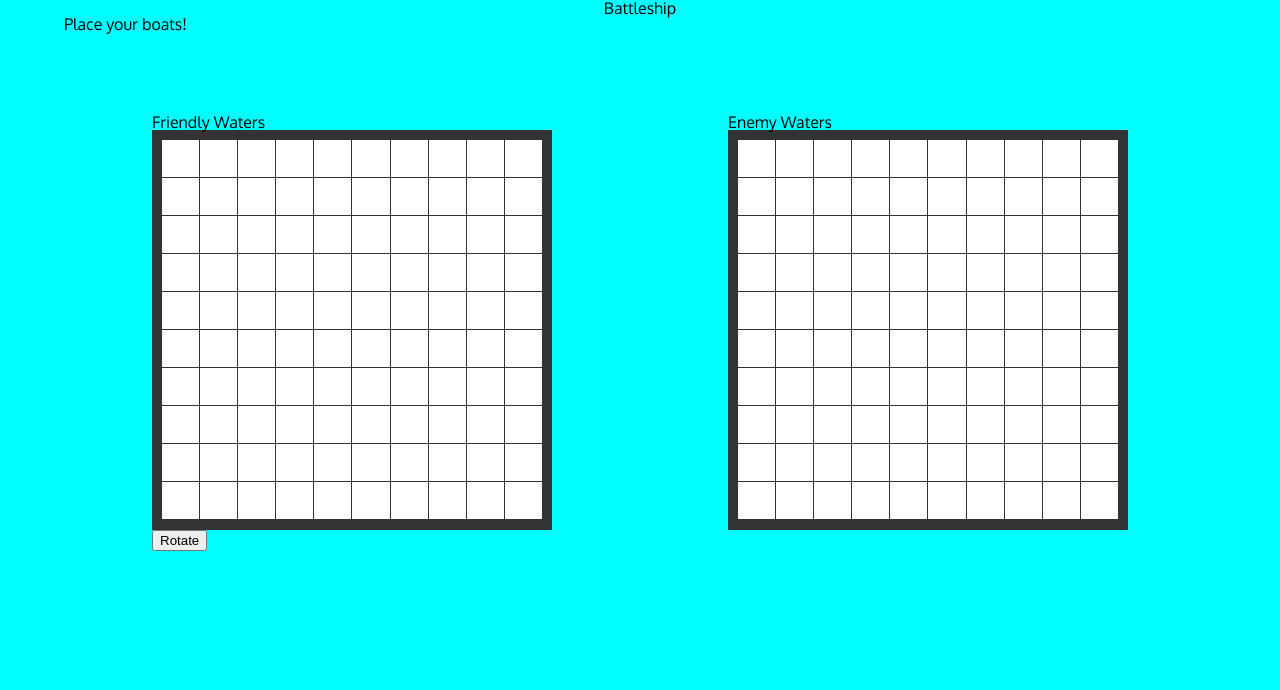
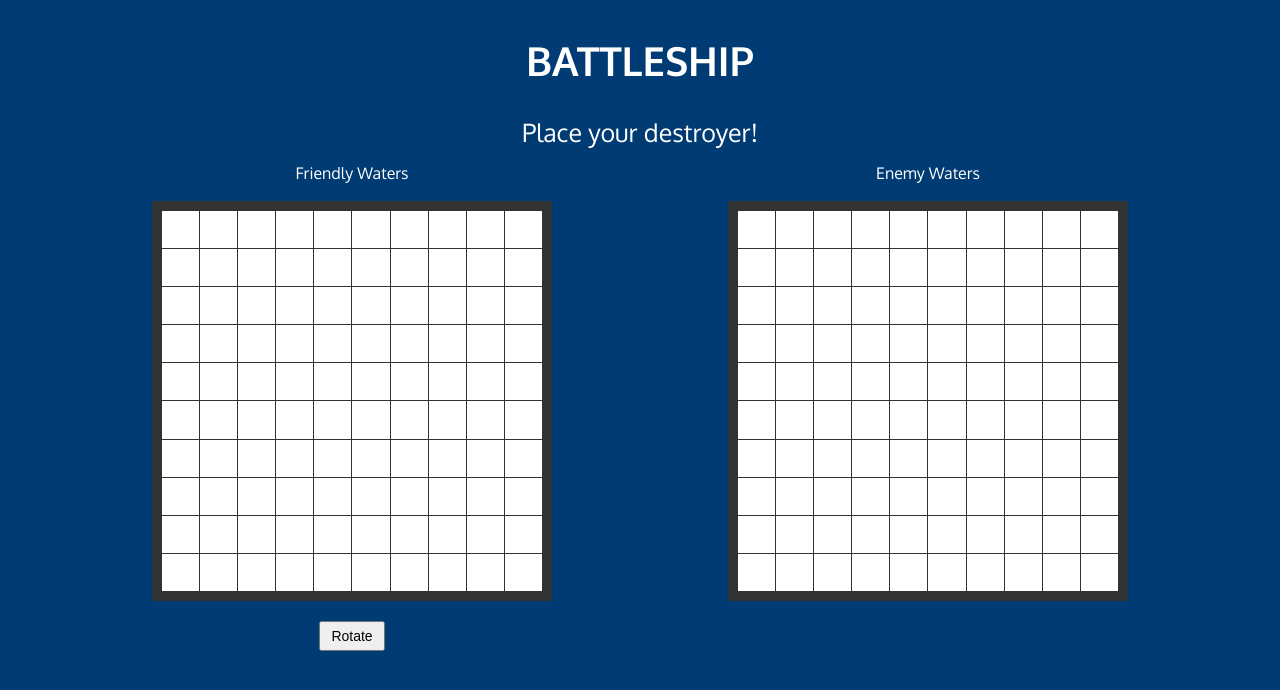
Before and after one commit to meleongg/battleship, a website built with webpack: page dist/index.html in a window 1280 px wide. Built offline with nearby package versions, Linux system fonts and the light colour scheme.

Commit message:
finished cleaning up UI

```diff
--- a/src/dom/detect.js
+++ b/src/dom/detect.js
@@ -65,6 +65,7 @@ const detectController = (() => {
             removeSquareHovers();
             if (logicController.stillPlacingHumanShips()) {
                 const shipName = logicController.getCurrentShipPlacement();
+                displayController.renderStatus(`Place your ${shipName}!`);
 
                 const squareName = square.id;
                     const boardName = displayController.getBoardName(squareName);
--- a/src/dom/display.js
+++ b/src/dom/display.js
@@ -1,5 +1,6 @@
 import { detectController } from "./detect";
 import { logicController } from "./dom.logic";
+import logo from "../images/battleship.png";
 
 const status = document.getElementById("status-message");
 const yourBoard = document.getElementById("your-board");
@@ -7,6 +8,9 @@ const aiBoard = document.getElementById("ai-board");
 
 const rotate = document.getElementById("rotate-btn");
 const reset = document.getElementById("reset-btn");
+
+const icon = document.getElementById("icon");
+icon.href = logo;
 
 const BOARD_SIDE = 10;
 
@@ -22,7 +26,6 @@ const displayController = (() => {
     const hideResetBtn = () => {
         reset.style.display = "none";
     }
-    // hideResetBtn();
 
     const renderStatus = (text) => {
         status.innerText = text;
--- a/src/dom/dom.logic.js
+++ b/src/dom/dom.logic.js
@@ -212,7 +212,7 @@ const logicController = (() => {
         }
 
         if (!checkGameOver()) {
-            displayController.renderStatus("It's your turn!");
+            displayController.renderStatus("It's your turn to attack!");
         }
 
         return false;
@@ -273,14 +273,14 @@ const logicController = (() => {
         humanPlayer.setTurn(true);
         aiPlayer.setTurn(false);
 
-        displayController.renderStatus("Place your boats!");
+        displayController.renderStatus("Place your destroyer!");
         displayController.renderRotateBtn();
         displayController.hideResetBtn();
 
         const humanBoard = humanPlayer.getBoard();
         const aiBoard = aiPlayer.getBoard();
 
-        _fillBoard(aiBoard);
+        _fillAiBoard(aiBoard);
 
         displayController.renderBoards(humanBoard, aiBoard);
     }
--- a/src/styles/styles.css
+++ b/src/styles/styles.css
@@ -1,14 +1,34 @@
 body {
     font-family: 'Oxygen', sans-serif;
-    background-color: aqua;
-    display: flex;
-    flex-direction: column;
-    align-items: center;
+    background-color: #003B73;
+    display: grid;
+    row-gap: 40px;
+    justify-content: center;
+    align-content: center;
+    color: #FFF;
+}
+
+header {
+    padding-top: 40px;
+}
+
+nav {
+    text-align: center;
+}
+
+#title {
+    font-size: 40px;
+    font-weight: 700;
+}
+
+#status-message {
+    font-size: 25px;
+    text-align: center;
 }
 
 #boards {
     width: 90vw;
-    height: 600px;
+    /* height: 600px; */
     display: grid;
     grid-template-columns: repeat(2, 1fr);
     justify-items: center;
@@ -29,10 +49,34 @@ body {
     align-content: center;
 }
 
-/* #ai-board .square:hover:not(.shot-before):not(.miss) {
+.board-container {
+    display: flex;
+    flex-direction: column;
+    justify-items: center;
+    align-items: center;
+}
+
+.waters-title {
+    padding: 20px 0 20px 0;
+}
+
+#rotate-btn-container {
+    padding: 20px 0 20px 0;
+}
+
+#rotate-btn, #reset-btn {
+    font-size: 14px;
+    padding: 5px 10px;
+}
+
+#reset-game {
+    display: flex;
+    justify-content: center;
+}
+
+button:hover {
     cursor: pointer;
-    background-color: #808080;
-} */
+}
 
 .square {
     background-color: #FFF;
```
Also changed, not shown: dist/index.html, dist/main.js, src/images/battleship.png (added).
